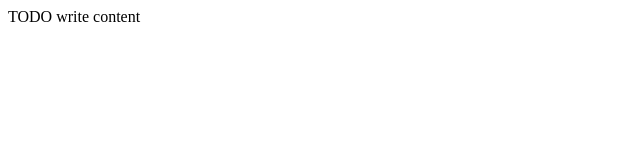
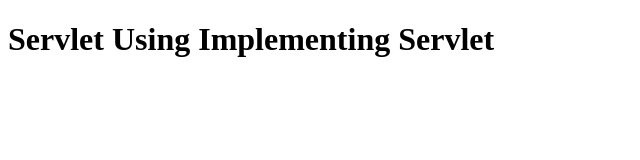
Before and after one commit to moneyyiiss/jsp_and_servlet, a plain HTML site: page ServletUsingImplementingServlet-1/build/web/index.html in a window 1280 px wide. Shown: the whole page, without its empty margins (0-640 px from the left). Drawn offline with Linux system fonts and the light colour scheme.

Commit message:
servlet Using Implementing servlet

```diff
--- a/ServletUsingImplementingServlet-1/build/web/index.html
+++ b/ServletUsingImplementingServlet-1/build/web/index.html
@@ -10,6 +10,9 @@ Click nbfs://nbhost/SystemFileSystem/Templates/JSP_Servlet/Html.html to edit thi
         <meta name="viewport" content="width=device-width, initial-scale=1.0">
     </head>
     <body>
-        <div>TODO write content</div>
+        <div>
+
+            <h1>Servlet Using Implementing Servlet</h1>
+        </div>
     </body>
 </html>
```
Also changed, not shown: ServletUsingImplementingServlet-1/web/index.html (+4 -1 lines).
